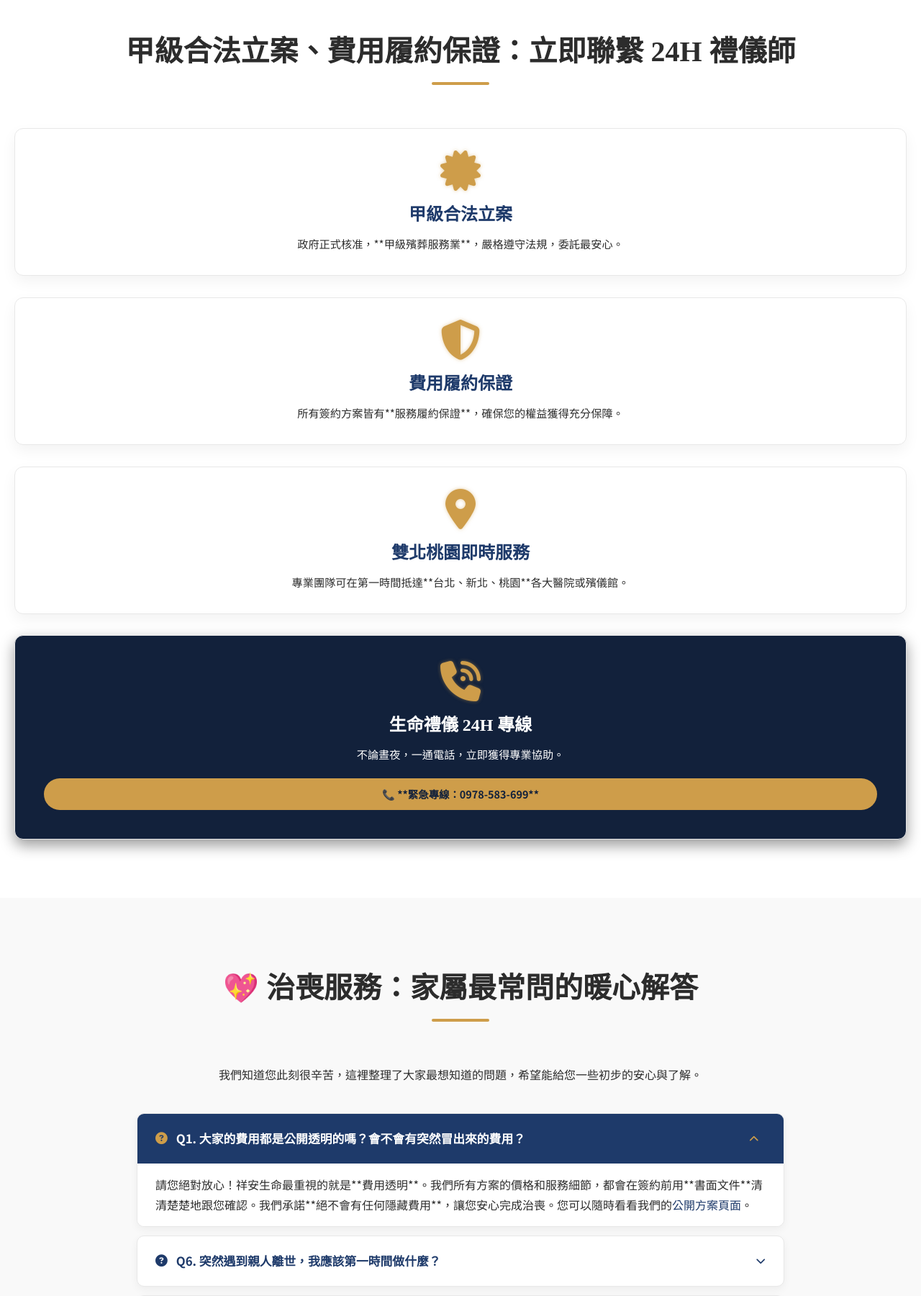
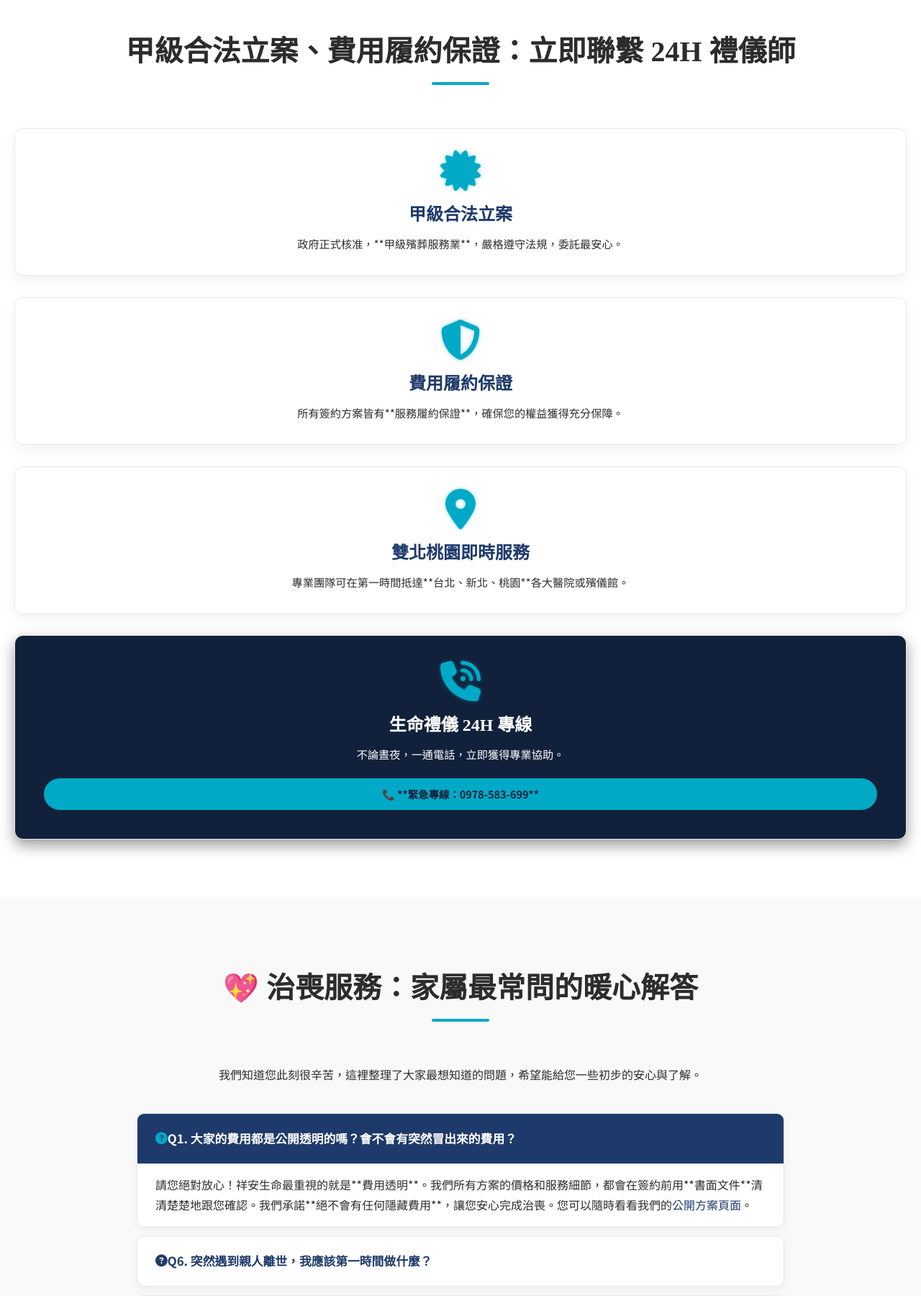
Before and after one commit to Shiangan/Shiangan, a PHP site: page / in a window 1280 px wide. Shown: the part 3280-5080 px from the top of the page at 72% size. Run offline with PHP 8.4, Linux system fonts and the light colour scheme; some web fonts are replaced.

Commit message:
Update style.css

```diff
--- a/css/style.css
+++ b/css/style.css
@@ -1,5 +1,5 @@
 /* ====================================================
-   程式夥伴 - 網站核心 CSS (V20.8 最終穩定聯動版 - 佈局與響應式修正)
+   程式夥伴 - 網站核心 CSS (V20.8 最終穩定聯動版 - 佈局與響應式修正 + 青色主題)
    ==================================================== */
 
 /* --- 字體導入 (Font Loading) --- */
@@ -26,7 +26,8 @@
     /* 🏆 品牌色系 - 最終質感與對比度優化 */
     --primary-color: #1e3a6a;  /* 深藍/藏青 (專業、沉穩) */
     --primary-dark: #12213b;   /* 極深藍/夜空 (背景色) */
-    --accent-color: #ce9d4a;   /* 金黃/流星色 (溫暖、重點強調) */
+    /* **【修正點 1】** 土黃色替換為專業青色 (Teal/Cyan) */
+    --accent-color: #00a9c6;   /* 專業青色 (現代、重點強調) */
     --secondary-color: #4a5c78; /* 沉穩的藍灰色 (輔助用色) */
 
     /* 文字色系 (配合調整) */
@@ -38,7 +39,8 @@
     --bg-dark: #000005; /* 備用深色背景 */
     --border-color: #e8e8e8;
     --shadow-color: rgba(0, 0, 0, 0.05);
-    --shadow-heavy: rgba(0, 0, 0, 0.18); /* 新增重陰影變數 */
+    --shadow-heavy: rgba(0, 0, 0, 0.18);
+
 
     /* 字體定義 */
     --font-serif: 'uwen', 'Noto Serif TC', serif;
@@ -67,7 +69,6 @@
 html {
     scroll-behavior: smooth;
     font-size: 16px;
-    /* **【修正/優化點 1】** 讓 html 繼承 body 的字體，確保一致性 */
     font-family: var(--font-sans);
 }
 
@@ -77,14 +78,11 @@ body {
     background-color: var(--text-light);
     -webkit-font-smoothing: antialiased;
     -moz-osx-font-smoothing: grayscale;
-    /* **【優化點】** 確保整個頁面在任何設備上都不會產生水平滾動條 */
     overflow-x: hidden;
 }
 
 /* 性能優化：抗閃爍 (FOUC) 與背景鎖定 */
 .js-loading { opacity: 0; transition: opacity 0.5s; }
-
-/* **【修正/優化點 2】** 修正手機鎖定捲動問題：使用 position: fixed 結合 width/height: 100% 確保全屏鎖定 */
 body.no-scroll {
     overflow: hidden;
     position: fixed;
@@ -92,7 +90,6 @@ body.no-scroll {
     height: 100%;
     top: 0;
     left: 0;
-    /* 確保鎖定時沒有視覺上的跳動 */
     right: 0;
     bottom: 0;
 }
@@ -109,12 +106,12 @@ a {
 a:hover, a:focus {
     color: var(--primary-dark);
     opacity: 0.95;
-    /* 保持焦點樣式，提升可訪問性 */
+    /* **【配色修正 2】** 焦點線改用青色 */
     outline: 2px solid var(--accent-color);
     outline-offset: 2px;
 }
 
-/* 標題樣式 - 使用 serif 字體增加莊重感 */
+/* 標題樣式 */
 h1, h2, h3, h4 {
     font-family: var(--font-serif);
     line-height: 1.3;
@@ -151,6 +148,7 @@ h2::after {
     transform: translateX(-50%);
     width: 80px;
     height: 4px;
+    /* **【配色修正 3】** 裝飾線改用青色 */
     background-color: var(--accent-color);
     border-radius: 2px;
     transition: width 0.3s;
@@ -174,7 +172,6 @@ p {
 }
 
 .container-v-padding {
-    /* **【優化點 3】** 確保在手機上也能使用較小的垂直間距 */
     padding: var(--padding-section-v) 0;
 }
 
@@ -286,6 +283,7 @@ p {
     min-width: 240px;
     background-color: var(--text-light);
     box-shadow: 0 8px 20px rgba(0, 0, 0, 0.2);
+    /* **【配色修正 4】** 下拉選單邊框改用青色 */
     border-top: 5px solid var(--accent-color);
     list-style: none;
     padding: 10px 0;
@@ -334,6 +332,7 @@ p {
 
 .submenu-title {
     font-weight: 700;
+    /* **【配色修正 5】** 下拉選單標題改用青色 */
     color: var(--accent-color);
     padding: 8px 20px 4px;
     font-size: 0.85rem;
@@ -356,6 +355,7 @@ p {
 }
 
 .contact-nav a {
+    /* **【配色修正 6】** 聯繫按鈕背景改用青色 */
     background-color: var(--accent-color);
     color: var(--primary-dark);
     padding: 8px 15px;
@@ -364,7 +364,8 @@ p {
     margin-left: 20px;
     display: inline-flex;
     align-items: center;
-    box-shadow: 0 2px 8px rgba(206, 157, 74, 0.4);
+    /* **【配色修正 7】** 聯繫按鈕陰影改用青色陰影 */
+    box-shadow: 0 2px 8px rgba(0, 169, 198, 0.4);
     flex-shrink: 0;
 }
 
@@ -433,21 +434,25 @@ p {
     background-color: var(--primary-dark);
     transform: translateY(-4px);
     box-shadow: 0 10px 20px rgba(30, 58, 106, 0.9);
+    /* **【配色修正 8】** 主要按鈕焦點改用青色 */
     outline: 2px solid var(--accent-color);
     outline-offset: 4px;
 }
 
 .cta-button.secondary {
     background-color: transparent;
+    /* **【配色修正 9】** 次要按鈕邊框及文字改用青色 */
     color: var(--accent-color);
     border-color: var(--accent-color);
 }
 
 .cta-button.secondary:hover {
+    /* **【配色修正 10】** 次要按鈕懸停改用青色背景 */
     background-color: var(--accent-color);
     color: var(--primary-dark);
     transform: translateY(-1px);
-    box-shadow: 0 4px 10px rgba(206, 157, 74, 0.4);
+    /* **【配色修正 11】** 次要按鈕懸停陰影改用青色陰影 */
+    box-shadow: 0 4px 10px rgba(0, 169, 198, 0.4);
 }
 
 .cta-button.secondary:focus {
@@ -491,8 +496,7 @@ p {
     pointer-events: none;
     will-change: transform, opacity;
 }
-
-/* 圖層 1: 慢速移動，往左上 */
+/* 星星圖層樣式不變 */
 #stars {
     --travel-x-end: -20px; --travel-y-end: -20px;
     animation: move-star 300s linear infinite,
@@ -509,8 +513,6 @@ p {
         100vw 200vh #d0d0d0, 250vw 120vh #d0d0d0, -50vw 150vh #d0d0d0, 30vw 100vh #d0d0d0,
         -20vw 50vh #d0d0d0, 200vw 250vh #d0d0d0, 150vw 50vh #d0d0d0;
 }
-
-/* 圖層 2: 中速移動，往左上 (使用 reverse 造成反向位移，提供另一層視差感) */
 #stars2 {
     --travel-x-end: -50px; --travel-y-end: -50px;
     animation: move-star 200s linear infinite reverse,
@@ -527,8 +529,6 @@ p {
     box-shadow:
         -10vw 20vh #ffffff, 100vw 200vh #ffffff, 150vw 50vh #ffffff, 70vw 220vh #ffffff;
 }
-
-/* 圖層 3: 快速移動，往左上 */
 #stars3 {
     --travel-x-end: -80px; --travel-y-end: -80px;
     animation: move-star 100s linear infinite,
@@ -542,16 +542,15 @@ p {
     width: 3px;
     height: 3px;
     opacity: 1;
-    /* 增加金色星點 */
+    /* **【配色修正 12】** 金色星點改用青色 */
     box-shadow:
         -200vw 100vh var(--accent-color), 10vw 250vh var(--accent-color),
-        100vw 100vh 4px 2px rgba(212, 167, 87, 0.9);
+        100vw 100vh 4px 2px rgba(0, 169, 198, 0.9);
 }
 
 
 .hero-section {
     position: relative;
-    /* **【修正/優化點 4】** 確保內容足夠高，並使用 min-height 確保在手機上不會過短，但允許內容超出自適應滾動 */
     min-height: calc(100vh - var(--header-height));
     padding: 100px 0;
     overflow: hidden;
@@ -600,6 +599,7 @@ p {
 }
 
 .hero-content strong {
+    /* **【配色修正 13】** Hero 文字重點改用青色 */
     color: var(--accent-color);
     font-weight: 700;
 }
@@ -617,8 +617,9 @@ p {
     width: 2px;
     height: 2px;
     background: white;
+    /* **【配色修正 14】** 流星陰影改用青色 */
     box-shadow: 0 0 10px 1px rgba(255, 255, 255, 0.8),
-                0 0 40px 10px rgba(206, 157, 74, 0.8);
+                0 0 40px 10px rgba(0, 169, 198, 0.8);
     border-radius: 50%;
     transform: rotate(var(--rotation));
     z-index: 4;
@@ -635,6 +636,7 @@ p {
     width: 100px;
     height: 2px;
     transform: translateY(-50%);
+    /* **【配色修正 15】** 流星尾巴漸層末端改用青色 */
     background-image:
         linear-gradient(to left, transparent 0%, rgba(255, 255, 255, 0.6) 50%, var(--accent-color) 100%);
     opacity: 0.8;
@@ -680,15 +682,17 @@ p {
 
 .card-item:hover {
     transform: translateY(-8px);
-    box-shadow: 0 16px 40px var(--shadow-heavy); /* 使用新增的重陰影變數 */
+    box-shadow: 0 16px 40px var(--shadow-heavy);
 }
 
 /* 確保 Font Awesome 圖標能正確顯示 */
 .card-item .fas, .card-item .fab, .card-item .icon {
     font-size: 3.5rem;
+    /* **【配色修正 16】** 卡片圖標改用青色 */
     color: var(--accent-color);
     margin-bottom: 15px;
-    text-shadow: 0 0 5px rgba(206, 157, 74, 0.5);
+    /* **【配色修正 17】** 卡片圖標陰影改用青色陰影 */
+    text-shadow: 0 0 5px rgba(0, 169, 198, 0.5);
 }
 
 .card-item h3 {
@@ -706,10 +710,6 @@ p {
     word-break: break-word;
 }
 
-/* **【修正/優化點 5】** 網格定義優化：使用 auto-fit 確保在任何設備上都有良好的響應式佈局 */
-.religion-grid, .commitment-grid, .trust-grid, .milestone-grid {
-    grid-template-columns: repeat(auto-fit, minmax(280px, 1fr));
-}
 .religion-grid { grid-template-columns: repeat(auto-fit, minmax(220px, 1fr)); }
 .commitment-grid { grid-template-columns: repeat(auto-fit, minmax(250px, 1fr)); }
 .trust-grid { grid-template-columns: repeat(auto-fit, minmax(280px, 1fr)); }
@@ -717,6 +717,7 @@ p {
 
 /* 核心承諾卡片特殊樣式 */
 .primary-highlight {
+    /* **【配色修正 18】** 突出卡片邊框改用青色 */
     border: 2px solid var(--accent-color);
     background: linear-gradient(to bottom right, var(--text-light), var(--bg-light));
 }
@@ -734,10 +735,11 @@ p {
     justify-content: space-between;
     padding: 35px;
     box-shadow: 0 8px 20px rgba(0, 0, 0, 0.4);
-    border-radius: 12px; /* 統一圓角 */
+    border-radius: 12px;
 }
 
 .emergency-contact .fas, .emergency-contact .fab, .emergency-contact .icon {
+    /* **【配色修正 19】** 緊急聯繫圖標改用青色 */
     color: var(--accent-color);
 }
 
@@ -747,6 +749,7 @@ p {
 
 .emergency-contact .cta-button {
     margin-top: 20px;
+    /* **【配色修正 20】** 緊急聯繫 CTA 背景改用青色 */
     background-color: var(--accent-color);
     color: var(--primary-dark);
     font-weight: 700;
@@ -756,6 +759,7 @@ p {
 .emergency-contact .cta-button:hover {
     background-color: var(--text-light);
     color: var(--primary-dark);
+    /* **【配色修正 21】** 緊急聯繫 CTA 陰影改用青色陰影 */
     box-shadow: 0 0 15px var(--accent-color);
     transform: scale(1.03);
 }
@@ -764,7 +768,6 @@ p {
 .flow-chart ol {
     list-style: none;
     padding: 0;
-    /* **【修正/優化點 6】** 確保在不同寬度下擁有更穩定的佈局 (最小寬度可堆疊) */
     display: grid;
     grid-template-columns: repeat(auto-fit, minmax(250px, 1fr));
     gap: 30px;
@@ -797,6 +800,7 @@ p {
     line-height: 36px;
     border-radius: 50%;
     text-align: center;
+    /* **【配色修正 22】** 流程編號背景改用青色 */
     background-color: var(--accent-color);
     color: var(--primary-dark);
     font-weight: 700;
@@ -840,6 +844,7 @@ p {
 }
 
 .team-member .title {
+    /* **【配色修正 23】** 團隊職位文字改用青色 */
     color: var(--accent-color);
     font-weight: 700;
     font-size: 1rem;
@@ -890,31 +895,16 @@ p {
     word-break: break-word;
 }
 
-.accordion-header::after {
-    content: '\f078';
-    font-family: 'Font Awesome 6 Free';
-    font-weight: 900;
-    margin-left: auto;
-    font-size: 0.8em;
-    transition: transform 0.3s ease;
-    flex-shrink: 0;
-    padding-left: 10px;
-}
-
 .accordion-item.active > .accordion-header::after {
     transform: rotate(180deg);
+    /* **【配色修正 24】** FAQ 箭頭改用青色 */
     color: var(--accent-color);
 }
 
 .accordion-header:hover, .accordion-header:focus {
     background-color: var(--bg-light);
+    /* **【配色修正 25】** FAQ 焦點輪廓改用青色 */
     outline: 2px solid var(--accent-color);
-}
-
-.accordion-header i {
-    color: var(--primary-color);
-    margin-right: 12px;
-    transition: transform 0.3s, color 0.3s;
 }
 
 .accordion-item.active > .accordion-header {
@@ -923,6 +913,7 @@ p {
 }
 
 .accordion-item.active > .accordion-header i {
+    /* **【配色修正 26】** FAQ 展開圖標改用青色 */
     color: var(--accent-color);
     transform: rotate(360deg);
 }
@@ -958,7 +949,6 @@ footer {
 
 .footer-grid {
     display: grid;
-    /* **【優化點 7】** 更好的響應式，當空間不足時自動換行 */
     grid-template-columns: repeat(auto-fit, minmax(200px, 1fr));
     gap: 40px;
     padding-bottom: 40px;
@@ -969,11 +959,13 @@ footer {
 }
 
 .footer-block h4 {
+    /* **【配色修正 27】** 頁尾標題改用青色 */
     color: var(--accent-color);
     font-size: 1.15rem;
     margin-bottom: 15px;
     font-family: var(--font-serif);
     font-weight: 700;
+    /* **【配色修正 28】** 頁尾標題邊框改用青色 */
     border-left: 3px solid var(--accent-color);
     padding-left: 10px;
 }
@@ -994,6 +986,7 @@ footer {
 }
 
 .footer-block a:hover {
+    /* **【配色修正 29】** 頁尾連結懸停改用青色 */
     color: var(--accent-color);
 }
 
@@ -1003,6 +996,7 @@ footer {
 }
 
 .footer-contact p a {
+    /* **【配色修正 30】** 頁尾聯繫資訊連結改用青色 */
     color: var(--accent-color);
     font-weight: 700;
     letter-spacing: 1px;
@@ -1016,6 +1010,7 @@ footer {
 .footer-social-links a {
     font-size: 1.2rem;
     margin-right: 20px;
+    /* **【配色修正 31】** 頁尾社交圖標改用青色 */
     color: var(--accent-color);
 }
 
@@ -1074,12 +1069,12 @@ footer {
     box-shadow: 0 6px 15px rgba(0, 0, 0, 0.5);
     transition: transform 0.3s, opacity 0.3s;
     will-change: transform;
-    /* **【優化點 8】** 確保在 iOS Safari 上不會被底部工具列遮擋 */
     z-index: 1001;
 }
 
 .floating-cta a:first-child {
     background-color: var(--primary-color);
+    /* **【配色修正 32】** 脈動陰影改用主色陰影 */
     animation: pulse 1.5s infinite;
 }
 
@@ -1119,7 +1114,6 @@ footer {
 @media (max-width: 900px) {
 
     :root {
-         /* **【優化點 9】** 手機版縮小垂直間距 */
          --padding-section-v: 50px;
     }
 
@@ -1135,7 +1129,6 @@ footer {
         display: none;
     }
 
-    /* **【修正/優化點 10】** 手機導航列優化：使用固定寬度，確保內容區域的 100% 寬度，並修正最大高度計算 */
     .main-nav.active {
         display: block;
         position: absolute;
@@ -1144,11 +1137,8 @@ footer {
         width: 100%;
         background-color: var(--bg-light);
         box-shadow: 0 2px 5px var(--shadow-color);
-        /* 確保選單在手機上可捲動，且不會佔滿整個視窗 */
         max-height: calc(100vh - var(--header-height));
         overflow-y: auto;
-        /* 移除 transition: max-height 0.3s ease-in-out; 以避免視覺閃爍 */
-        /* transition: max-height 0.3s ease-in-out; */
     }
 
     .menu-toggle {
@@ -1179,7 +1169,6 @@ footer {
         padding: 12px 0;
     }
 
-    /* 手機版下拉選單 (手風琴效果) */
     .dropdown > a {
         display: flex;
         justify-content: space-between;
@@ -1204,8 +1193,6 @@ footer {
         display: flex;
         flex-direction: column;
         padding: 0 0 0 25px;
-        /* 修正了 transform: none; !important 導致的過渡問題，直接移除不必要的 transform */
-        /* transform: none !important; */
         opacity: 1;
         visibility: visible;
         max-height: 0;
@@ -1214,7 +1201,6 @@ footer {
     }
 
     .dropdown.active > .submenu {
-        /* **【修正/優化點 11】** 確保足以包含所有內容，使用一個更大的值以覆蓋所有內容 */
         max-height: 800px;
         padding-bottom: 15px;
     }
@@ -1223,7 +1209,6 @@ footer {
         display: none;
     }
 
-    /* 手機版聯絡按鈕 */
     .main-nav.active .contact-nav {
         display: block;
         margin: 10px 0 20px 0;
@@ -1248,7 +1233,6 @@ footer {
         font-size: 1.1rem;
     }
 
-    /* **【修正/優化點 12】** 移除流程圖 li 上的無用/衝突的 flex-basis/min-width 屬性 */
     .flow-chart li {
         flex-basis: auto;
         min-width: auto;
@@ -1264,12 +1248,10 @@ footer {
 
 @media (max-width: 576px) {
 
-    /* **【修正/優化點 13】** 確保在極小螢幕上，流程圖是垂直堆疊的 */
     .flow-chart ol {
         grid-template-columns: 1fr;
     }
 
-    /* **【修正/優化點 14】** 確保所有卡片網格在極小螢幕上都變成單欄 */
     .religion-grid, .commitment-grid, .trust-grid, .milestone-grid {
         grid-template-columns: 1fr;
     }
@@ -1327,7 +1309,6 @@ footer {
 
 .milestone-grid {
     display: grid;
-    /* **【修正/優化點 15】** 統一使用 auto-fit/minmax 確保響應式一致性 */
     grid-template-columns: repeat(auto-fit, minmax(200px, 1fr));
     gap: 30px;
     text-align: center;
@@ -1341,7 +1322,7 @@ footer {
     border: 1px solid var(--border-color);
     transition: transform 0.3s, background-color 0.3s, box-shadow 0.3s;
     box-shadow: 0 4px 10px var(--shadow-color);
-    height: 100%; /* 確保網格項目高度一致 */
+    height: 100%;
 }
 
 .milestone-item:hover {
@@ -1353,10 +1334,12 @@ footer {
     font-family: var(--font-serif);
     font-size: clamp(2.5rem, 5vw, 4rem);
     font-weight: 700;
+    /* **【配色修正 33】** 里程碑數字改用青色 */
     color: var(--accent-color);
     margin-bottom: 5px;
     line-height: 1.1;
-    text-shadow: 0 0 5px rgba(206, 157, 74, 0.4);
+    /* **【配色修正 34】** 里程碑數字陰影改用青色陰影 */
+    text-shadow: 0 0 5px rgba(0, 169, 198, 0.4);
     display: block;
 }
 
```
